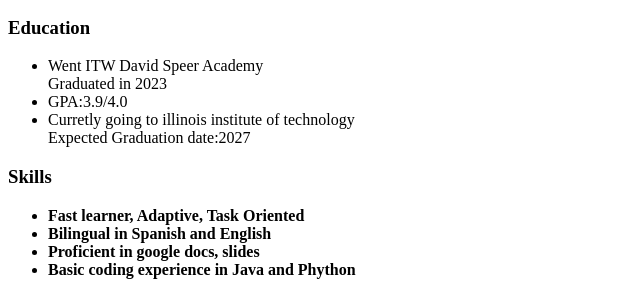
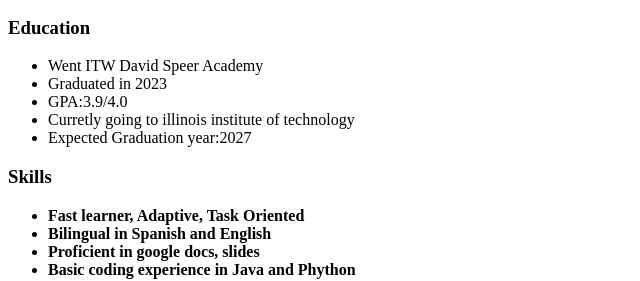
Before and after one commit to lgarcia296/Project_1, a plain HTML site: page Resume.html in a window 1280 px wide. Shown: the part 227-508 px from the top of the page, 0-640 px from the left. Drawn offline with Linux system fonts and the light colour scheme.

Commit message:
Update Resume.html

```diff
--- a/Resume.html
+++ b/Resume.html
@@ -30,10 +30,10 @@
 	    <h3>Education</h3>
 		<ul>
 		  <li>Went ITW David Speer Academy</li>
-		  </l1>Graduated in 2023 </l1>
+		  <li>Graduated in 2023</li>
           <li>GPA:3.9/4.0</li>
           <li>Curretly going to illinois institute of technology</li>
-		  <l1>Expected Graduation date:2027</l1>
+		  <li>Expected Graduation year:2027</li>
          </ul>
 	  </div>
 
```
